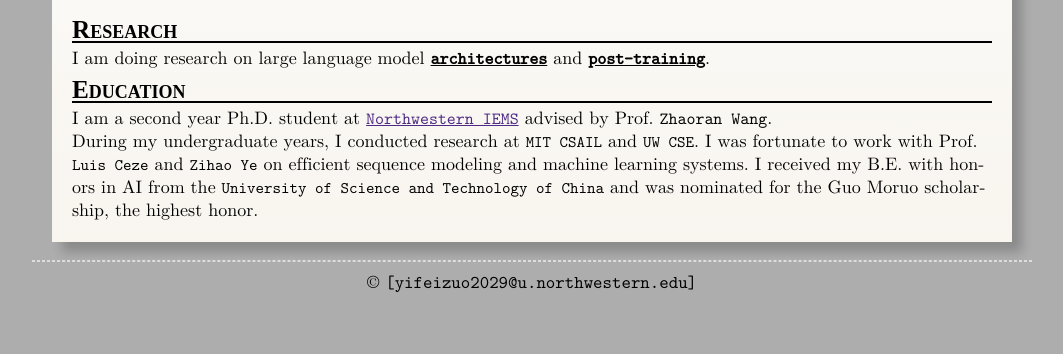
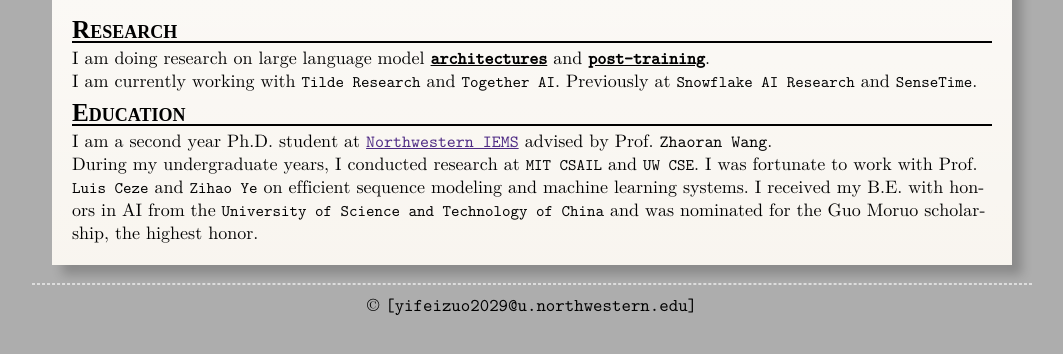
Before and after one commit to Yifei-Zuo/yifei-zuo.github.io, a website: page index.html in a window 1280 px wide. Shown: the part 88-442 px from the top of the page, without its empty margins (108-1171 px from the left). Drawn offline with nearby package versions, Linux system fonts and the light colour scheme; some packages are replaced by stand-ins of ours; a web font is replaced by a local one.

Commit message:
add industry

```diff
--- a/index.html
+++ b/index.html
@@ -33,7 +33,9 @@
 
 
 <h2>Research</h2>
-I am doing research on large language model <a href="/projects/" class="custom-link topic-link">architectures</a> and <a href="/projects/" class="custom-link topic-link">post-training</a>.
+I am doing research on large language model <a href="/projects/" class="custom-link topic-link">architectures</a> and <a href="/projects/" class="custom-link topic-link">post-training</a>.<br>
+I am currently working with <a href="https://www.tilderesearch.com/" class="custom-link" style="text-decoration: none; font-family: Latin Modern Mono; font-size: 0.9em">Tilde Research</a> and <a href="https://www.together.ai/" class="custom-link" style="text-decoration: none; font-family: Latin Modern Mono; font-size: 0.9em">Together AI</a>.
+Previously at <a href="https://www.snowflake.com/" class="custom-link" style="text-decoration: none; font-family: Latin Modern Mono; font-size: 0.9em">Snowflake AI Research</a> and <a href="https://www.sensetime.com/" class="custom-link" style="text-decoration: none; font-family: Latin Modern Mono; font-size: 0.9em">SenseTime</a>.
 </br>
 
 <h2 style="margin-top:8px">Education</h2>
@@ -45,8 +47,6 @@ I was fortunate to work with Prof. <a href="https://www.linkedin.com/in/luis-cez
 
 I received my B.E. with honors in AI from the <a href="https://en.ustc.edu.cn/" class="custom-link" style="text-decoration: none; font-family: Latin Modern Mono; font-size: 0.9em">University of Science and Technology of China</a> and was nominated for the Guo Moruo scholarship, the highest honor.
 </br>
-<!-- <h2 style="margin-top:8px">Industry</h2> -->
-<!-- I interned at <span style="font-family: Latin Modern Mono; font-size: 0.9em">SenseTime</span> in my undergraduate years, where I worked on large language model training. -->
 
 <!-- <h2 style="margin-top:8px;">Publications</h2> -->
 <!-- - <a href="javascript:void(0)" class="custom-link" style="text-decoration: none;">BRiTE: Bootstrapping Reinforced Thinking Process to Enhance Language Model Reasoning</a>
```
